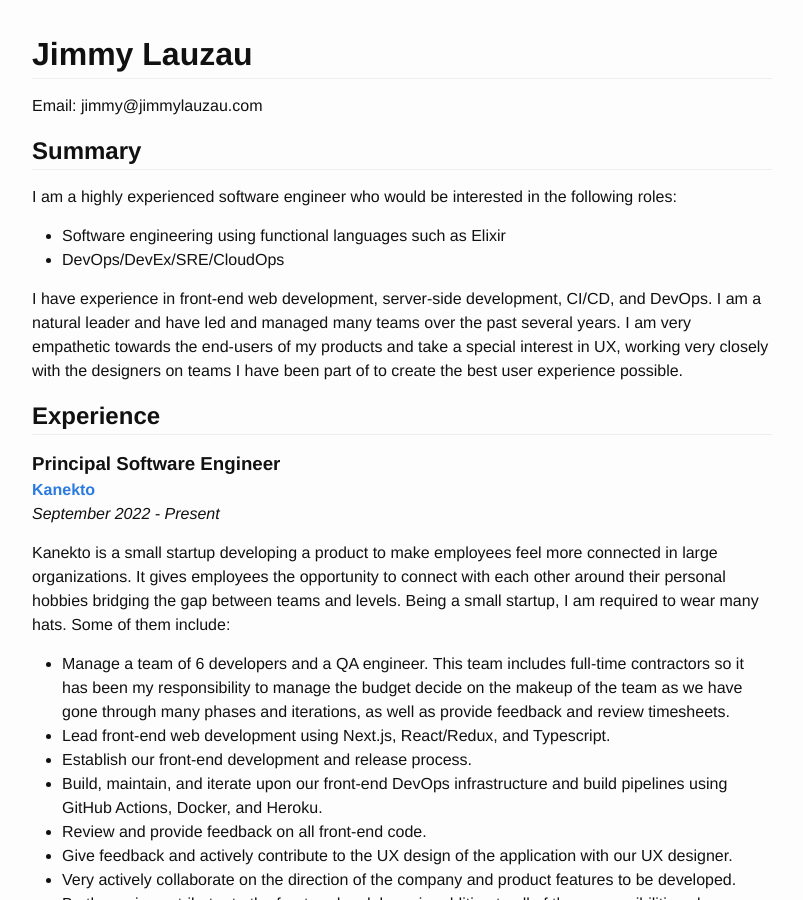
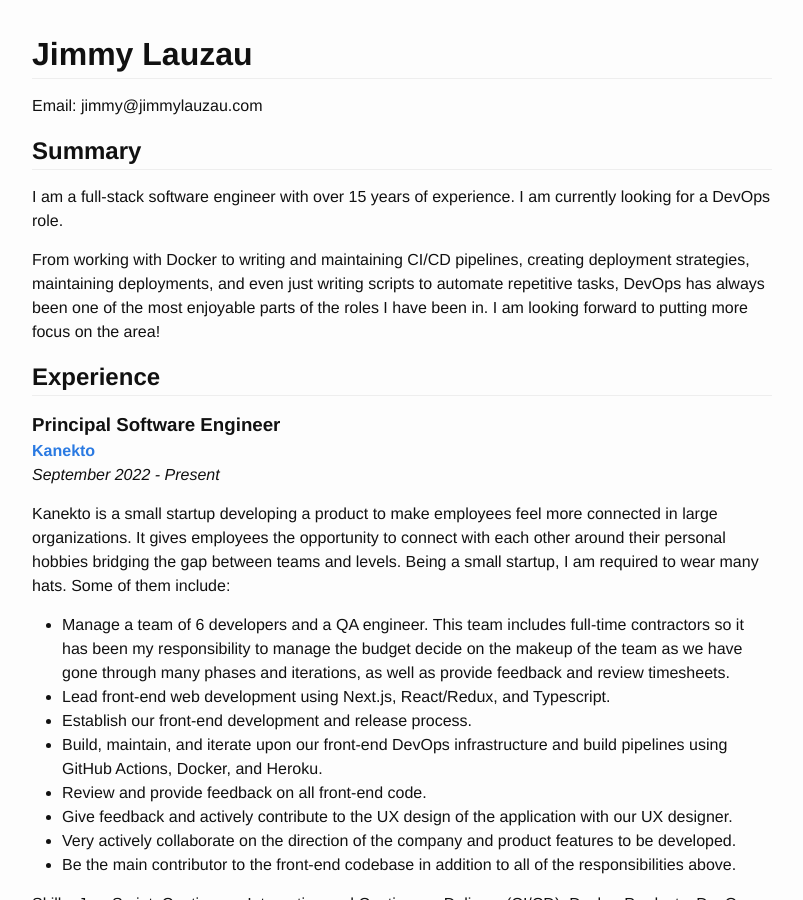
Before and after one commit to jimmay5469/jimmay5469.github.io, a Jekyll site: the page built from resume.md, in a window 1280 px wide and 900 px high. Shown: the whole window, without its empty margins (238-1041 px from the left). Built offline with Jekyll 4.4.1, drawn with Linux system fonts in a browser that asks for light colours.

Commit message:
Rewrite resume summary

```diff
--- a/_includes/resume.md
+++ b/_includes/resume.md
@@ -8,11 +8,9 @@ Email: jimmy@jimmylauzau.com
 Summary
 ----------
 
-I am a highly experienced software engineer who would be interested in the following roles:
-- Software engineering using functional languages such as Elixir
-- DevOps/DevEx/SRE/CloudOps
+I am a full-stack software engineer with over 15 years of experience. I am currently looking for a DevOps role.
 
-I have experience in front-end web development, server-side development, CI/CD, and DevOps. I am a natural leader and have led and managed many teams over the past several years. I am very empathetic towards the end-users of my products and take a special interest in UX, working very closely with the designers on teams I have been part of to create the best user experience possible.
+From working with Docker to writing and maintaining CI/CD pipelines, creating deployment strategies, maintaining deployments, and even just writing scripts to automate repetitive tasks, DevOps has always been one of the most enjoyable parts of the roles I have been in. I am looking forward to putting more focus on the area!
 
 
 Experience
```
